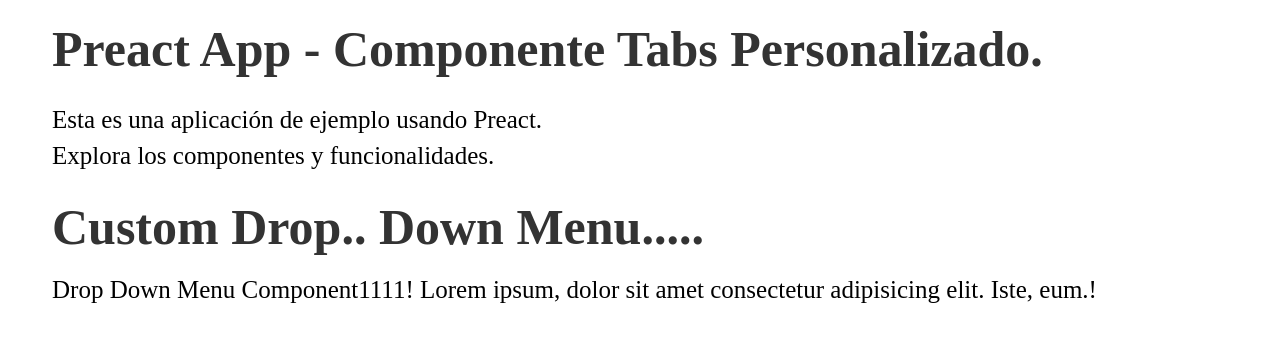
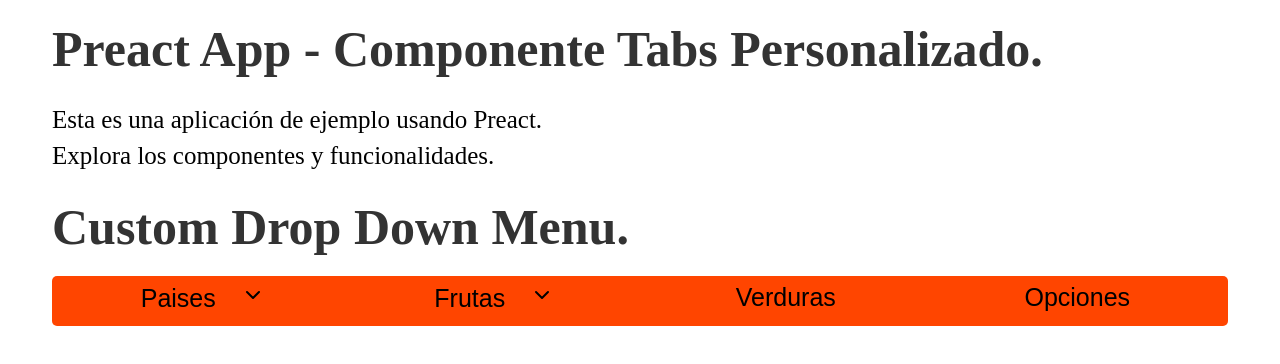
Before and after one commit to Javieravv/ejercicios-preactjs, a Preact app in the folder App1-Preact/: page / in a window 1280 px wide. Shown: the top 364 px of the page. Built offline with nearby package versions, Linux system fonts and the light colour scheme.

Commit message:
Iniciando a construir componente dropdown menu personalizado

```diff
--- a/App1-Preact/src/CustomDropDown.tsx
+++ b/App1-Preact/src/CustomDropDown.tsx
@@ -1,10 +1,62 @@
-import { Dropdownmenu } from "@/components/DropDownMenu"
+import { Dropdownmenu, type OptionMenu } from "@/components/DropDownMenu"
+
+const menuPaises: OptionMenu[] = [
+    {
+        id: 'pais1',
+        label: 'Colombia',
+        url: ''
+    },
+    {
+        id: 'pais2',
+        label: 'Venezuela',
+        url: ''
+    },
+    {
+        id: 'pais3',
+        label: 'Ecuador',
+        url: ''
+    },
+    {
+        id: 'pais4',
+        label: 'Peru',
+        url: ''
+    },
+]
+
+const menuFrutas: OptionMenu[] = [
+    {
+        id: 'fruta1',
+        label: 'Manzana',
+        url: ''
+    },
+    {
+        id: 'fruta2',
+        label: 'Pera',
+        url: ''
+    },
+    {
+        id: 'fruta3',
+        label: 'Pitaya',
+        url: ''
+    },
+    {
+        id: 'fruta4',
+        label: 'Mandarina',
+        url: ''
+    },
+]
+
 
 export const CustomDropDown = () => {
     return (
         <>
-            <h1>Custom Drop.. Down Menu.....</h1>
-            <Dropdownmenu />
+            <h1>Custom Drop Down Menu.</h1>
+            <nav class='navbarprueba'>
+                <Dropdownmenu labelMenu="Paises" optionsMenu={menuPaises} />
+                <Dropdownmenu labelMenu="Frutas" optionsMenu={menuFrutas} />
+                <Dropdownmenu labelMenu="Verduras" />
+                <Dropdownmenu labelMenu="Opciones" />
+            </nav>
         </>
     )
 }
--- a/App1-Preact/src/components/DropDownMenu.tsx
+++ b/App1-Preact/src/components/DropDownMenu.tsx
@@ -1,11 +1,91 @@
+import '@/components/css/dropdown-menu.css'
+import { useEffect, useRef, useState } from 'preact/hooks'
 
-export const Dropdownmenu = () => {
-  return (
-    <div>
-      Drop Down Menu Component1111!
-      Lorem ipsum, dolor sit amet consectetur adipisicing elit. Iste, eum.!
-    </div>
-  )
+export interface OptionMenu {
+    id: string;
+    label: string;
+    url: string;
+}
+
+interface DropDownProps {
+    labelMenu: string;
+    optionsMenu?: OptionMenu[]
+
+}
+
+// Creamos aqui el icono de la flecha
+interface DownArrowProps {
+    classArrow?: string;
+    sizeArrow?: number;
+}
+
+const DownArrow = ({
+    classArrow = '',
+    sizeArrow = 24
+}: DownArrowProps) => {
+    return (
+        <svg xmlns="http://www.w3.org/2000/svg"
+            width={`${sizeArrow}px`}
+            height={`${sizeArrow}px`}
+            viewBox={`0 0 ${sizeArrow} ${sizeArrow}`}
+            fill="none" stroke="currentColor" stroke-width="2" stroke-linecap="round" stroke-linejoin="round"
+            class={`${classArrow}`}>
+            <path d="m6 9 6 6 6-6" />
+        </svg>
+    )
+}
+
+
+// Aqui esta el contenido del dropdown men
+export const Dropdownmenu = ({
+    labelMenu,
+    optionsMenu = []
+}: DropDownProps) => {
+    const [isOpen, setIsOpen] = useState(false)
+    const menuRef = useRef<HTMLDivElement>(null)
+
+    // Efecto para controlar cuando se de click fuera del menu
+    useEffect(() => {
+        const handleClickOutside = (e: MouseEvent) => {
+            if (menuRef.current && !menuRef.current.contains(e.target as Node)) {
+                setIsOpen(false)
+            }
+        }
+        document.addEventListener('click', handleClickOutside)
+        return () => document.removeEventListener('click', handleClickOutside)
+    }, [])
+
+    return (
+        <div class="dropdown-container" ref={menuRef}>
+            <div class="dropdown-trigger">
+                <button
+                    onClick={() => setIsOpen(!isOpen)}
+                >
+                    {labelMenu}
+                    {optionsMenu.length > 0 &&
+                        <span>
+                            <DownArrow
+                                sizeArrow={24}
+                                classArrow={`${isOpen && 'arrowdown-rotate'} arrowdown`} />
+                        </span>
+                    }
+                </button>
+            </div>
+            {
+                optionsMenu.length > 0 && (
+                    <ul
+                        class={`dropdown-optionslist ${isOpen && 'activate'}`}
+                    >
+                        {
+                            optionsMenu.map((option) => {
+                                return <li class="dropdown-option" key={option.id}>{option.label}</li>
+                            })
+                        }
+                    </ul>
+                )
+            }
+        </div>
+    )
 }
 
 // export default Dropdownmenu
--- /dev/null
+++ b/App1-Preact/src/components/css/dropdown-menu.css
@@ -0,0 +1,65 @@
+/* CSs para el drop dowm menu personalizado */
+:root {}
+
+ul {
+    list-style: none;
+    padding: 0;
+    margin: 0;
+}
+
+.dropdown-container {
+    /* border: 1px solid red; */
+    position: relative;
+    display: flex;
+    flex-direction: column;
+    width: 100%;
+    height: 40px;
+}
+
+.dropdown-trigger {
+    display: flex;
+    /* border: 1px solid red; */
+
+}
+
+.dropdown-trigger button {
+    width: 100%;
+    border: none;
+    background-color: inherit;
+    padding: 2px 0;
+    cursor: pointer;
+    display: flex;
+    justify-content: center;
+    align-items: center;
+    gap: 25px;
+}
+
+.arrowdown {
+    transition: transform 0.35s ease-in;
+}
+
+.arrowdown-rotate {
+    transform: rotate(180deg);
+}
+
+.dropdown-optionslist {
+    border: 1px solid orange;
+    position: absolute;
+    width: 100%;
+    top: 100%;
+    display: none;
+    background-color: white;
+    z-index: 0;
+}
+
+.dropdown-optionslist.activate {
+    display: block;
+    z-index: 10;
+}
+
+.dropdown-option {
+    background-color: gray;
+    padding: 1px 5px;
+    cursor: pointer;
+    margin: 1px 0px;
+}
--- a/App1-Preact/src/index.css
+++ b/App1-Preact/src/index.css
@@ -19,3 +19,17 @@
   flex-direction: column;
   gap: 1rem;
 }
+
+/* Css para el navbar de prueba */
+.navbarprueba {
+  width: 100%;
+  height: 50px;
+  /* border: 2px solid orangered; */
+  display: flex;
+  flex-direction: row;
+  align-items: center;
+  padding: 2px 10px;
+  gap: 10px;
+  background-color: orangered;
+  border-radius: 5px;
+}
```
